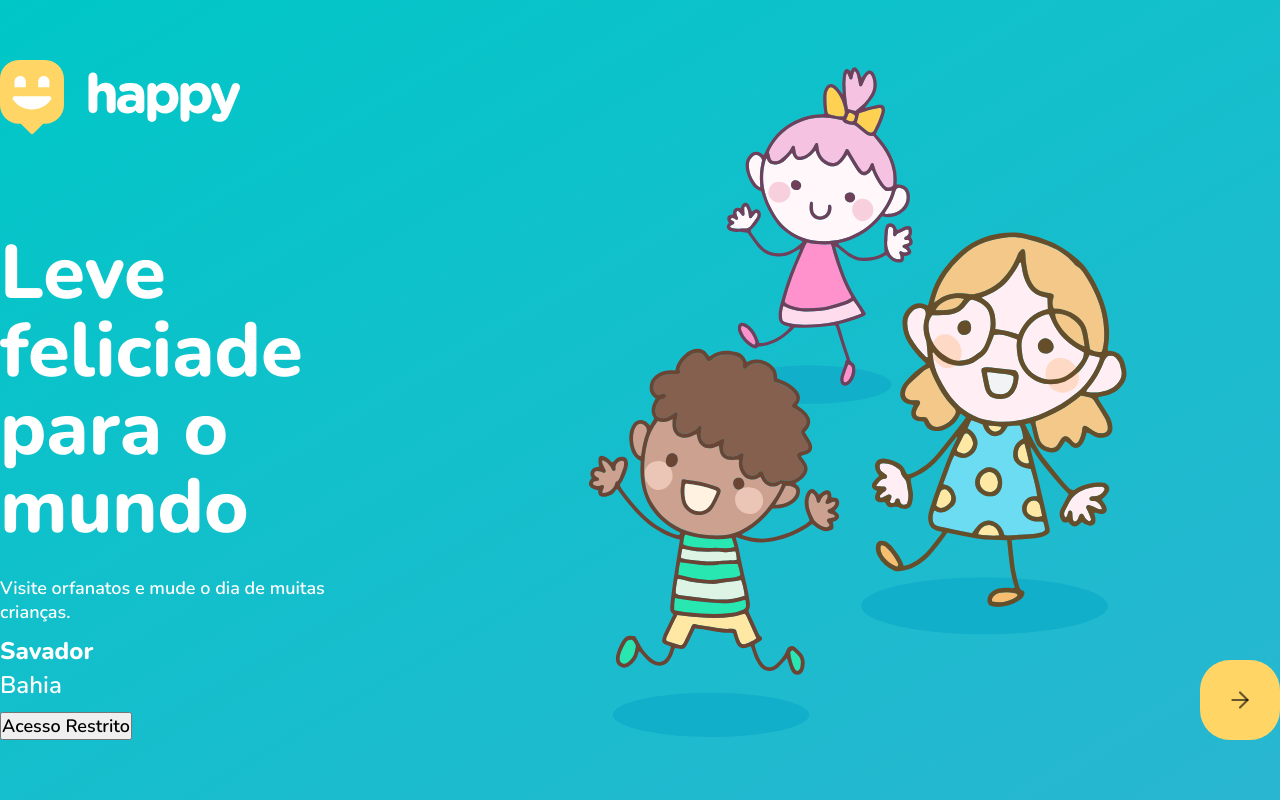
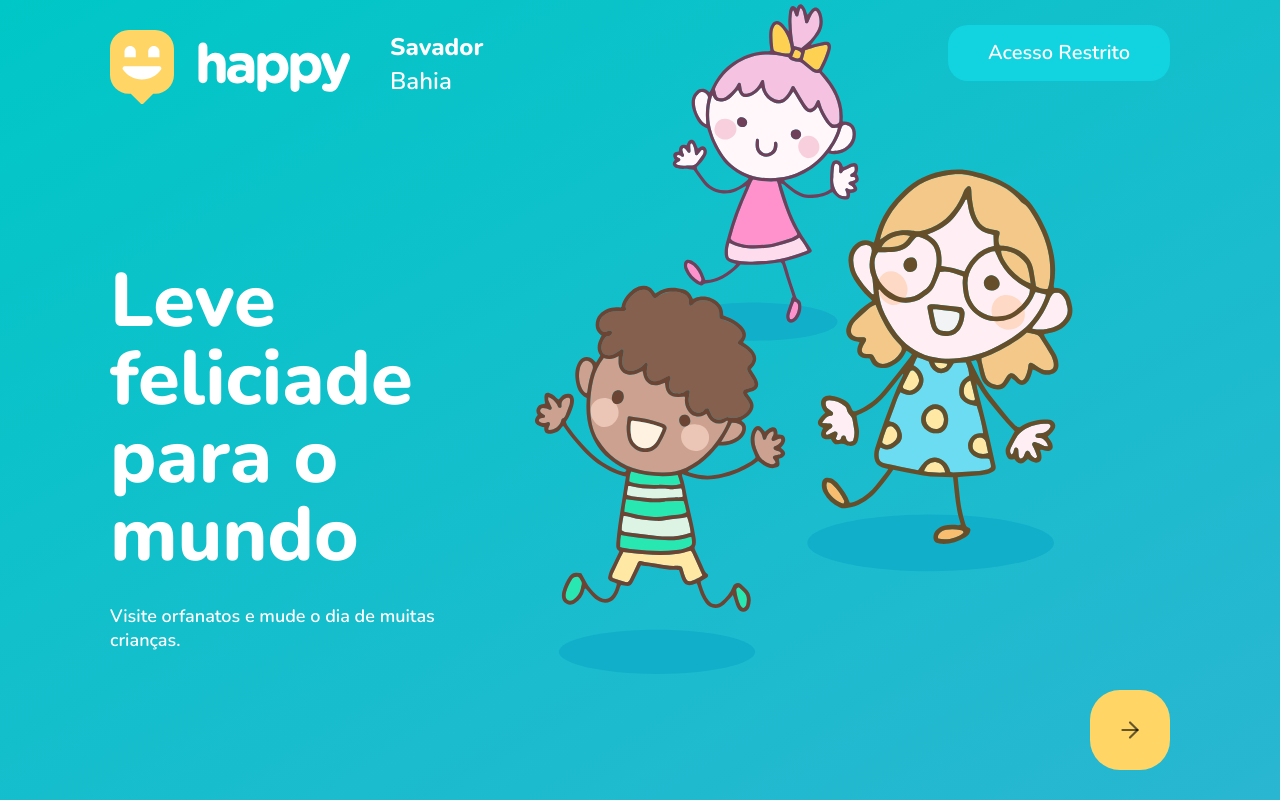
Before and after one commit to MatheusSESH/Happy, a React (Create React App) app in the folder web/: page / in a window 1280 px wide. Built offline with nearby package versions, Linux system fonts and the light colour scheme.

Commit message:
fix: landing-page css fixed

```diff
--- a/web/src/pages/Landing.tsx
+++ b/web/src/pages/Landing.tsx
@@ -27,7 +27,7 @@ function Landing() {
             <FiArrowRight size={26} color="rgba(0, 0, 0, 0.6)" />
           </Link>
 
-          <Link to="/login" className="enter-dashboard">
+          <Link to="/login" className="enter-login">
             <button>Acesso Restrito</button>
           </Link>
         </div>
--- a/web/src/styles/pages/landing.css
+++ b/web/src/styles/pages/landing.css
@@ -7,17 +7,18 @@
     display: flex;
     justify-content: center;
     align-items: center;
+
 }
 
 
 #page-landing .content-wrapper {
-    position: relative;
+    position: absolute;
 
     width: 100%;
-    max-width: 1300px;
+    height: 100%;
 
-    height: 100%;
-    max-height: 680px;
+    max-width: 1325px;
+    max-height: 700px;
 
     display: flex;
     align-items: flex-start;
@@ -26,9 +27,14 @@
 
     background: url(../../images/landing.svg) no-repeat 80% center;
 }
+
+#page-landing .content-wrapper img{
+    padding: 10px 20px;
+}
+
 #page-landing .content-wrapper main{
     max-width: 350px;
-    padding-top: 90px;
+    padding-left: 20px;
 }
 #page-landing .content-wrapper main h1 {
     font-size: 76px;
@@ -42,7 +48,10 @@
 }
 
 .content-wrapper .location {
-    position: relative;
+    position: absolute;
+
+    padding: 10px 300px;
+    left: 0;
 
     font-size: 24px;
     line-height: 34px;
@@ -56,10 +65,10 @@
 }
 
 
-.content-wrapper .enter-app {
+.content-wrapper a.enter-app {
     position: absolute;
-    right: 0;
-    bottom: 0;
+    right: 20px;
+    bottom: 30px;
 
     width: 80px;
     height: 80px;
@@ -72,6 +81,69 @@
 
     transition: background-color 0.2s
 }
-.content-wrapper .enter-app:hover{
+.content-wrapper a.enter-app:hover{
     background: #96feff;
 }
+
+#page-landing .content-wrapper a.enter-login button{
+    width: 222px;
+    height: 56px;
+
+    position: absolute;
+    right: 20px;
+    top: 10px;
+
+    font-weight: 600;
+    font-size: 20px;
+    line-height: 30px;
+    border-radius: 20px;
+    border: 0;
+    color: #FFFFFF;
+
+    background: #12D4E0;
+
+}
+
+#page-landing .content-wrapper a.enter-login button:hover {
+    background: #96FEFF;
+    color: #15C3D6
+}
+
+
+
+@media (max-width: 1325px)  {
+    #page-landing .content-wrapper {
+        padding-top: 20px;
+        max-width: 1100px;
+        max-height: 800px;
+        background: url(../../images/landing.svg) no-repeat 80% top;
+    }
+
+    #page-landing .content-wrapper a.enter-login button {
+        margin-top: 15px;
+    }
+}
+
+@media (max-width: 900px) {
+    #page-landing .content-wrapper{
+        background-image: none;
+    }
+
+    #page-landing .content-wrapper main {
+        position: relative;
+
+        max-width: 900px;
+
+        display: flex;
+        align-items: center;
+        flex-direction: column;
+        justify-content: center;
+        text-align: center;
+    }
+}
+
+@media (max-height: 622px) {
+    #page-landing {
+        position: relative;
+    }
+}
```
